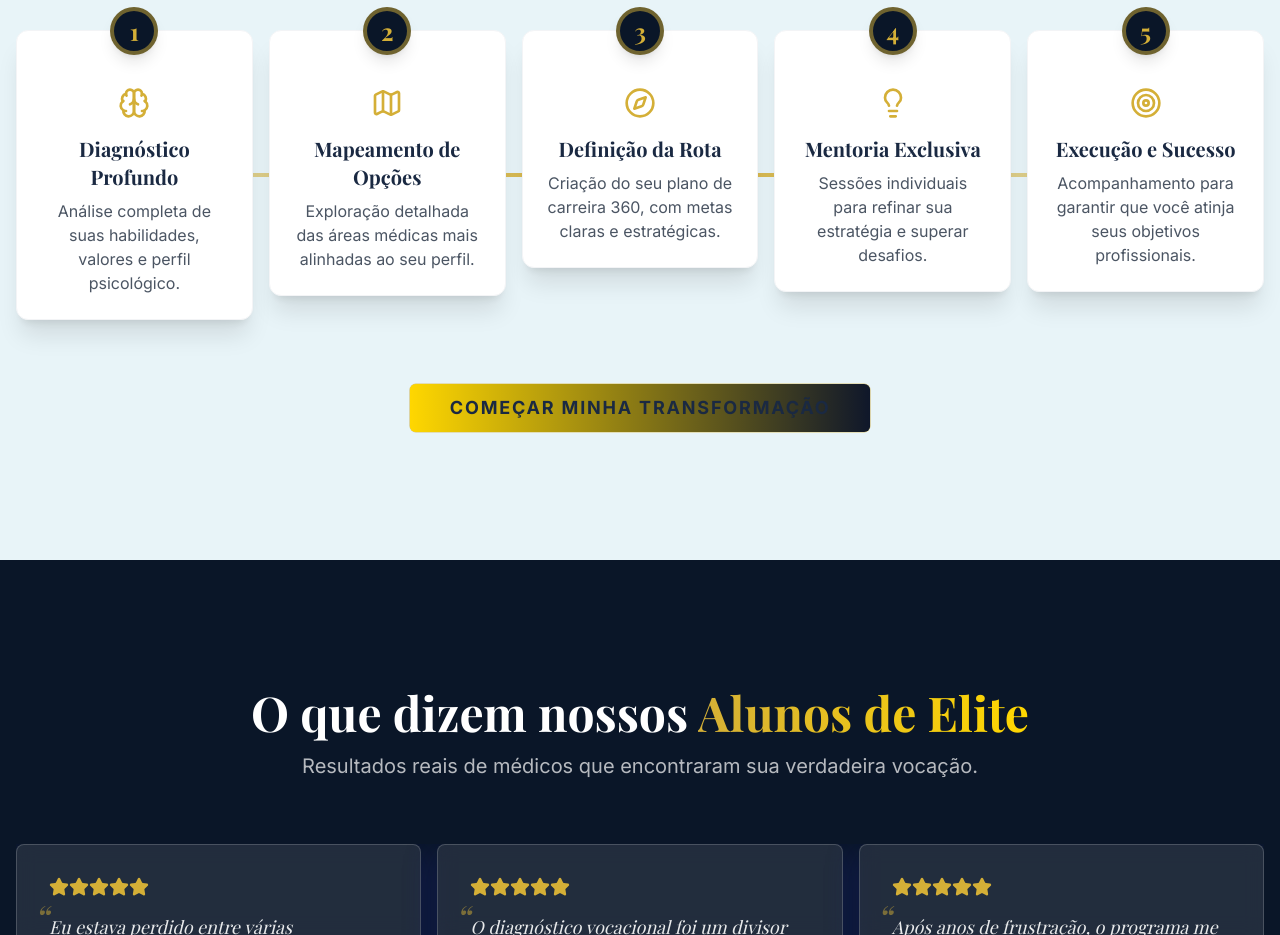
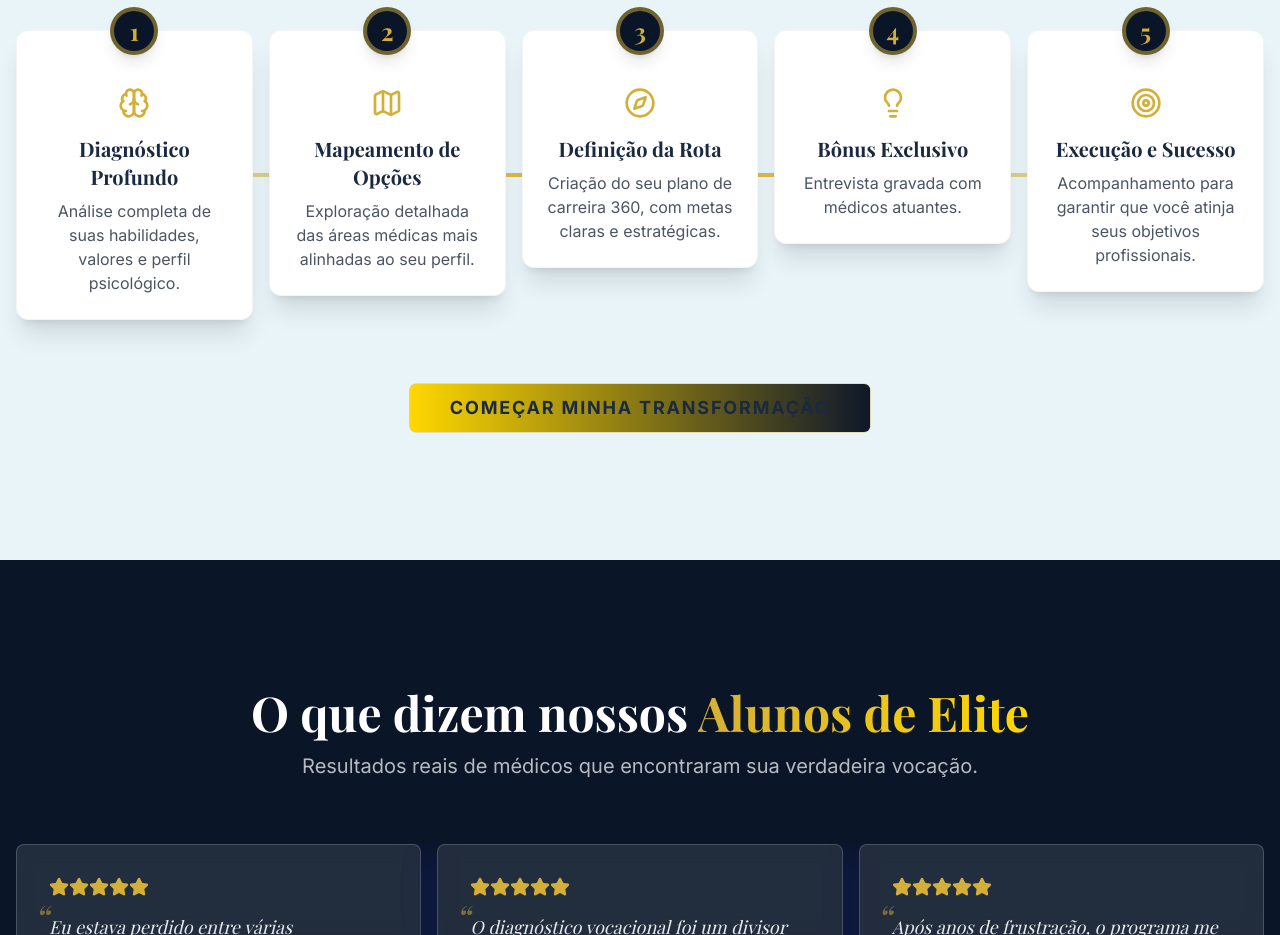
Before and after one commit to labdesacadas-glitch/rotamedica360, a React (Vite) app: page / in a window 1280 px wide. Shown: the part 2920-3855 px from the top of the page. Built offline with nearby package versions, Linux system fonts and the light colour scheme; a web font is replaced by a local one.

Commit message:
[dyad] Atualizando o passo 4 na seção 'Como Funciona' - wrote 1 file(s)

```diff
--- a/src/components/HowItWorks.tsx
+++ b/src/components/HowItWorks.tsx
@@ -23,8 +23,8 @@ const steps = [
   },
   {
     number: 4,
-    title: "Mentoria Exclusiva",
-    description: "Sessões individuais para refinar sua estratégia e superar desafios.",
+    title: "Bônus Exclusivo",
+    description: "Entrevista gravada com médicos atuantes.",
     icon: Lightbulb,
   },
   {
```
